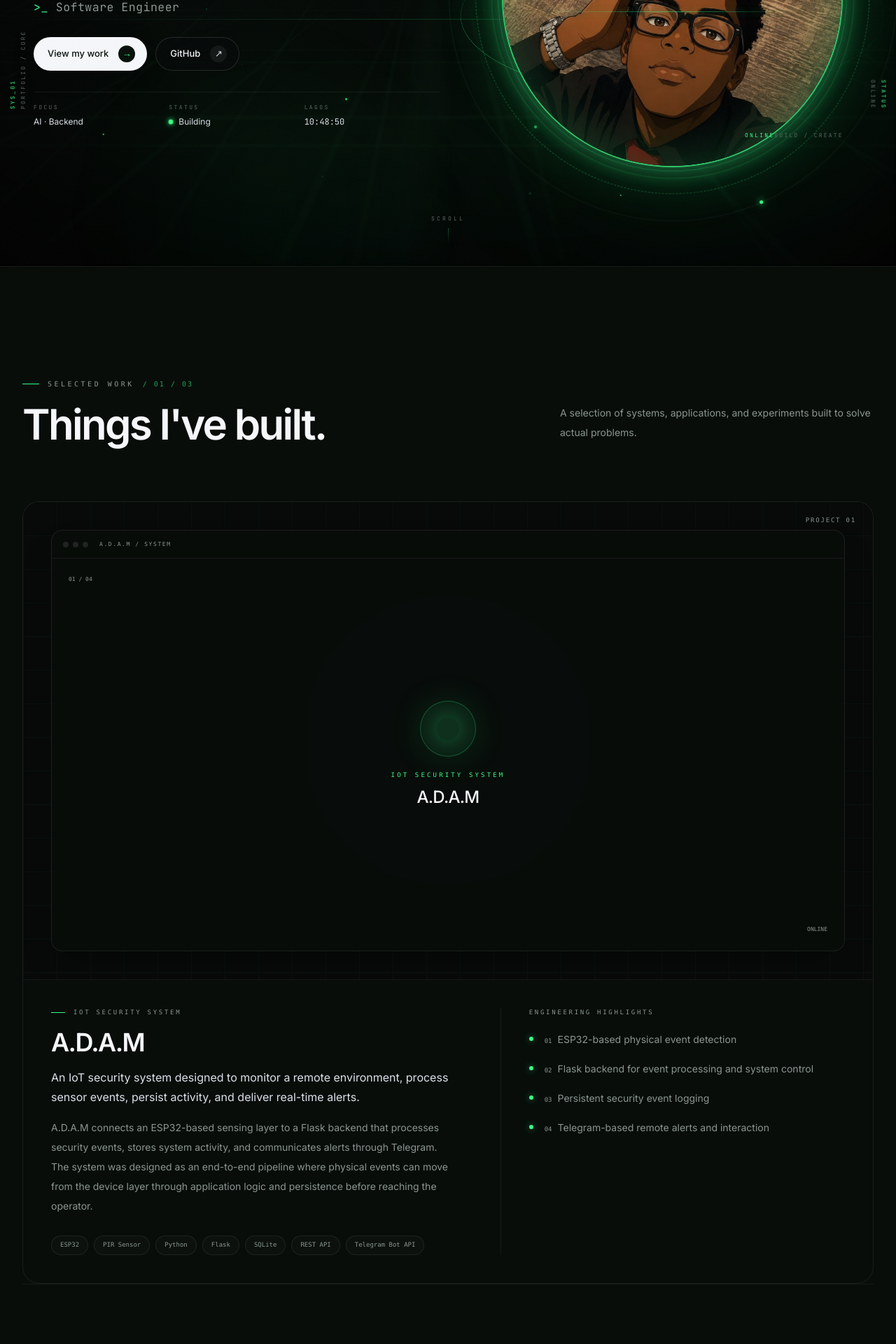
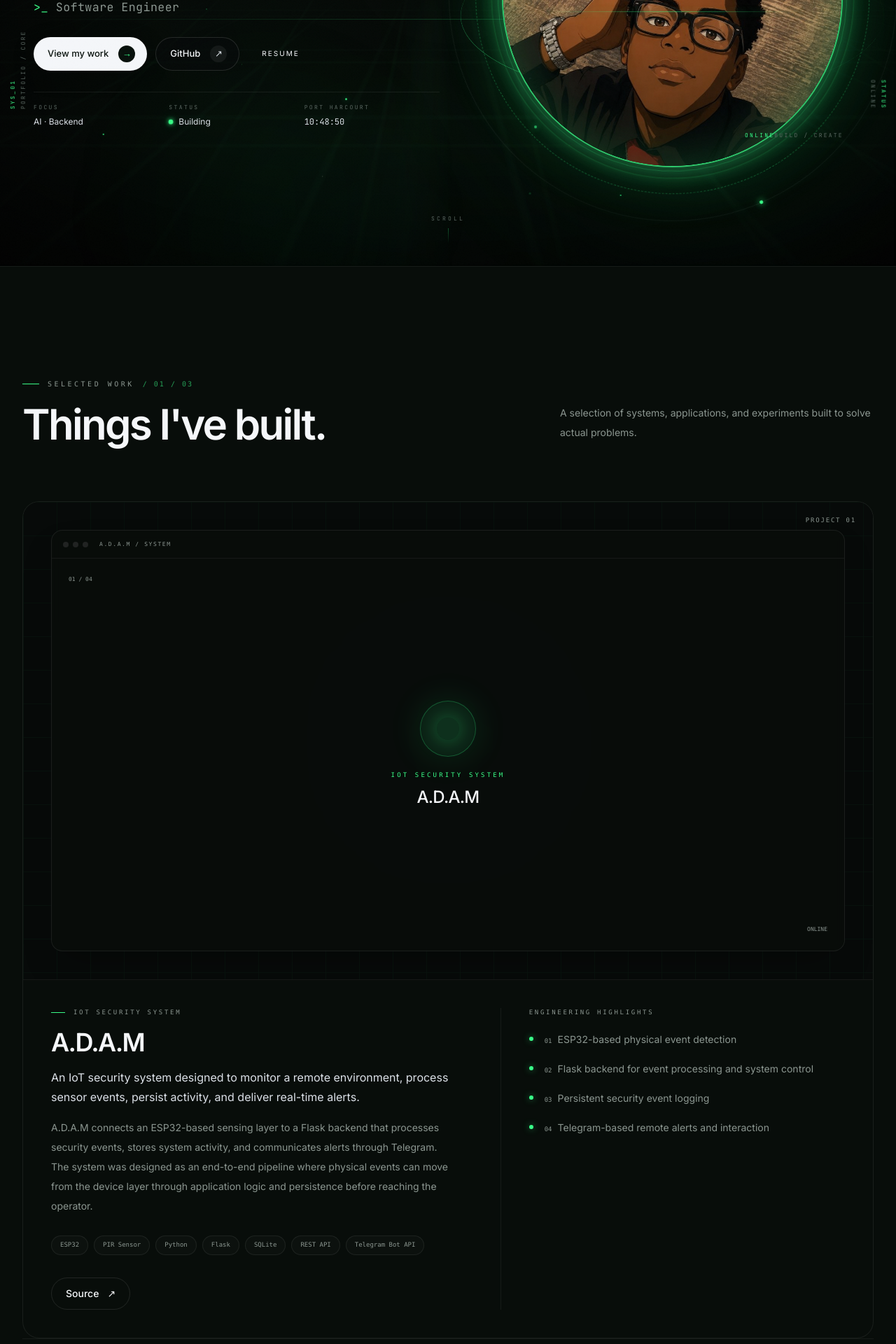
Before and after one commit to IrregDraken/Portfolio, a React (Vite) app: page / in a window 1280 px wide. Shown: the part 420-2340 px from the top of the page at 70% size. Built offline with nearby package versions, Linux system fonts and the light colour scheme.

Commit message:
Add project source links, About timeline from CV, resume PDF, and hiring-readiness polish

```diff
--- a/index.html
+++ b/index.html
@@ -4,14 +4,16 @@
     <meta charset="UTF-8" />
     <link rel="icon" type="image/svg+xml" href="/favicon.svg" />
     <meta name="viewport" content="width=device-width, initial-scale=1.0" />
-    <title>Draken — Full-Stack Developer</title>
+    <title>Nnamdi Nwodim — Full-Stack Developer (Draken)</title>
 
-    <meta name="description" content="Draken is a full-stack developer building software, AI systems, and the infrastructure behind them. Explore selected work, engineering approach, and contact." />
+    <meta name="description" content="Nnamdi Nwodim (Draken) is a full-stack developer building software, AI systems, and the infrastructure behind them. Explore selected work, engineering approach, and contact." />
 
-    <meta property="og:title" content="Draken — Full-Stack Developer" />
+    <meta property="og:title" content="Nnamdi Nwodim — Full-Stack Developer (Draken)" />
     <meta property="og:description" content="I build software, AI systems, and the infrastructure behind them." />
     <meta property="og:type" content="website" />
     <meta property="og:image" content="/draken.jpg" />
+    <meta property="og:site_name" content="Draken" />
+    <meta name="twitter:card" content="summary_large_image" />
     <meta name="theme-color" content="#050806" />
 
     <link rel="preconnect" href="https://fonts.googleapis.com" />
--- a/src/components/About.tsx
+++ b/src/components/About.tsx
@@ -12,7 +12,38 @@ const facts = [
   },
   {
     label: 'Currently',
-    value: 'Building',
+    value: 'Final-year Computer Science student',
+  },
+]
+
+const timeline = [
+  {
+    period: '2026',
+    title: 'B.Sc. Computer Science (Expected)',
+    organization: 'Michael & Cecilia Ibru University',
+    detail:
+      'Final-year coursework in software engineering, databases, and systems. Tutoring peers in C programming.',
+  },
+  {
+    period: '2024',
+    title: 'Project Manager & Full-Stack Developer',
+    organization: 'Lumora Devs (Remote)',
+    detail:
+      'Led a seven-member remote team planning and delivering web and mobile applications. Owned architecture, UI design, backend implementation, and deployment.',
+  },
+  {
+    period: '2024',
+    title: 'Technology Lead',
+    organization: 'Tech Pantheon',
+    detail:
+      'Technical leadership for the community, mentoring members and coordinating engineering initiatives.',
+  },
+  {
+    period: '2021 – 2022',
+    title: 'Hardware Engineer',
+    organization: 'Gigabyte Services',
+    detail:
+      'Diagnosed, repaired, and upgraded computer systems. Configured networks, operating systems, and peripherals — the first real lesson in how systems fail and how to debug them.',
   },
 ]
 
@@ -26,23 +57,24 @@ function About() {
         <SectionHeading
           eyebrow="About"
           number="03"
-          title="Still building."
+          title="Nnamdi Nwodim."
           description="A little context about the person behind the systems."
         />
 
         <div className="grid gap-14 lg:grid-cols-[1.15fr_0.85fr] lg:gap-24">
           <div>
             <p className="reveal max-w-3xl text-xl leading-9 tracking-[-0.025em] text-[#dce1e8] sm:text-2xl sm:leading-10">
-              I am a Computer Science developer interested in building
+              I am a final-year Computer Science student interested in building
               practical software, AI-powered products, and systems that solve
               real problems.
             </p>
 
             <p className="reveal mt-7 max-w-2xl text-sm leading-7 text-[#8b9690]" data-reveal-delay="100">
               My work sits across application development, backend systems,
-              artificial intelligence, and connected hardware. I enjoy
-              understanding how the pieces fit together rather than treating
-              each technology as an isolated tool.
+              artificial intelligence, and connected hardware. I have led a
+              seven-member remote development team, shipped end-to-end web and
+              mobile applications, and built AI assistants, IoT security
+              systems, and workflow automation tools that people actually use.
             </p>
 
             <p className="reveal mt-5 max-w-2xl text-sm leading-7 text-[#8b9690]" data-reveal-delay="180">
@@ -50,6 +82,20 @@ function About() {
               building, breaking, debugging, and rebuilding things until the
               underlying concepts actually make sense.
             </p>
+
+            {siteConfig.links.resume && (
+              <div className="reveal mt-8" data-reveal-delay="240">
+                <a
+                  href={siteConfig.links.resume}
+                  target="_blank"
+                  rel="noreferrer"
+                  className="inline-flex items-center gap-3 rounded-full border border-white/10 px-5 py-3 text-sm font-medium text-[#f5f7fa] transition-all duration-300 hover:border-[#39ff88]/40 hover:bg-white/[0.03] hover:text-[#39ff88]"
+                >
+                  Download resume (PDF)
+                  <span>↗</span>
+                </a>
+              </div>
+            )}
           </div>
 
           <div className="lg:border-l lg:border-white/[0.07] lg:pl-12">
@@ -67,6 +113,44 @@ function About() {
                   <p className="mt-3 text-sm text-[#f5f7fa]">{fact.value}</p>
                 </div>
               ))}
+            </div>
+
+            {/* Timeline */}
+            <div className="reveal mt-12" data-reveal-delay="200">
+              <p className="font-mono text-[9px] uppercase tracking-[0.3em] text-[#8b9690]">
+                Education & experience
+              </p>
+
+              <div className="mt-8 space-y-0">
+                {timeline.map((item, index) => (
+                  <div
+                    key={item.period + item.title}
+                    className="relative border-b border-white/[0.06] pb-8 last:border-0 last:pb-0"
+                  >
+                    <span className="absolute left-0 top-1 h-full w-px bg-gradient-to-b from-[#39ff88]/30 to-transparent" />
+
+                    <span className="absolute left-0 top-1 h-px w-3 bg-[#39ff88]/50" />
+
+                    <p className="font-mono text-[9px] uppercase tracking-[0.25em] text-[#39ff88]/80">
+                      {item.period}
+                    </p>
+
+                    <p className="mt-2 text-sm font-medium text-[#f5f7fa]">
+                      {item.title}
+                    </p>
+
+                    <p className="mt-0.5 text-xs text-[#8b9690]">
+                      {item.organization}
+                    </p>
+
+                    {index < timeline.length - 1 && (
+                      <p className="mt-3 max-w-md text-[13px] leading-6 text-[#8b9690]/90">
+                        {item.detail}
+                      </p>
+                    )}
+                  </div>
+                ))}
+              </div>
             </div>
 
             <div className="reveal mt-10 rounded-2xl border border-[#39ff88]/10 bg-[#39ff88]/[0.035] p-6" data-reveal-delay="270">
--- a/src/components/Footer.tsx
+++ b/src/components/Footer.tsx
@@ -27,6 +27,17 @@ function Footer() {
           >
             GitHub
           </a>
+
+          {siteConfig.links.resume && (
+            <a
+              href={siteConfig.links.resume}
+              target="_blank"
+              rel="noreferrer"
+              className="font-mono text-[9px] uppercase tracking-[0.2em] text-[#8b9690] transition-colors duration-300 hover:text-[#39ff88]"
+            >
+              Resume
+            </a>
+          )}
 
           {siteConfig.links.linkedin && (
             <a
--- a/src/components/Hero.tsx
+++ b/src/components/Hero.tsx
@@ -1,5 +1,6 @@
 import { useEffect, useState } from 'react'
 import { useTypingEffect } from '../hooks/useTypingEffect'
+import { siteConfig } from '../config/site'
 
 const typingPhrases = [
   'Full Stack Developer',
@@ -24,7 +25,7 @@ function Hero() {
     const updateTime = () => {
       setTime(
         new Intl.DateTimeFormat('en-NG', {
-          timeZone: 'Africa/Lagos',
+          timeZone: 'Africa/Lagos', // WAT; same offset as user's location
           hour: '2-digit',
           minute: '2-digit',
           second: '2-digit',
@@ -148,6 +149,18 @@ function Hero() {
 
               <span className="hero-button-icon">↗</span>
             </a>
+
+            {siteConfig.links.resume && (
+              <a
+                href={siteConfig.links.resume}
+                target="_blank"
+                rel="noreferrer"
+                className="font-mono text-[10px] uppercase tracking-[0.2em] text-[#8b9690] underline-offset-4 transition-colors duration-300 hover:text-[#39ff88]"
+                style={{ marginLeft: 20 }}
+              >
+                Resume
+              </a>
+            )}
           </div>
 
           <div className="hero-meta hero-reveal">
@@ -167,7 +180,7 @@ function Hero() {
             </div>
 
             <div>
-              <p className="meta-label">Lagos</p>
+              <p className="meta-label">{siteConfig.location.split(',')[0]}</p>
 
               <p className="meta-value meta-time">
                 {time || '--:--:--'}
--- a/src/config/site.ts
+++ b/src/config/site.ts
@@ -6,7 +6,9 @@ export const siteConfig = {
   description:
     'I build software, AI systems, and the infrastructure behind them.',
 
-  location: 'Nigeria',
+  fullName: 'Nnamdi Nwodim',
+
+  location: 'Port Harcourt, Nigeria',
 
   links: {
     github: 'https://github.com/IrregDraken',
@@ -15,11 +17,13 @@ export const siteConfig = {
     x: 'https://x.com/IrregDrak3n',
     youtube: 'https://youtube.com/@irreg.draken',
     email: 'leedax7@gmail.com',
+    resume: '/Nwodim_Nnamdi_Obinna_CV.pdf',
   },
 
   availability: {
-    status: 'Building',
-    label: 'Open to interesting opportunities',
+    status: 'Available',
+    label:
+      'Open to full-time, freelance, and contract opportunities — remote or on-site, and open to relocation.',
   },
 
   social: {
--- a/src/data/projects.ts
+++ b/src/data/projects.ts
@@ -44,7 +44,7 @@ export const projects: Project[] = [
 
     featured: true,
 
-    githubUrl: '',
+    githubUrl: 'https://github.com/IrregDraken/A.D.A.M-V1.0',
     liveUrl: '',
   },
 
@@ -79,7 +79,7 @@ export const projects: Project[] = [
 
     featured: true,
 
-    githubUrl: '',
+    githubUrl: 'https://github.com/IrregDraken/Rune-OS-prototype',
     liveUrl: '',
   },
 
@@ -114,7 +114,7 @@ export const projects: Project[] = [
 
     featured: true,
 
-    githubUrl: '',
+    githubUrl: 'https://github.com/IrregDraken/E-learning-backend',
     liveUrl: '',
   },
 ]
```
Also changed, not shown: 1 other file (tests, documents, lock files or other folders).
